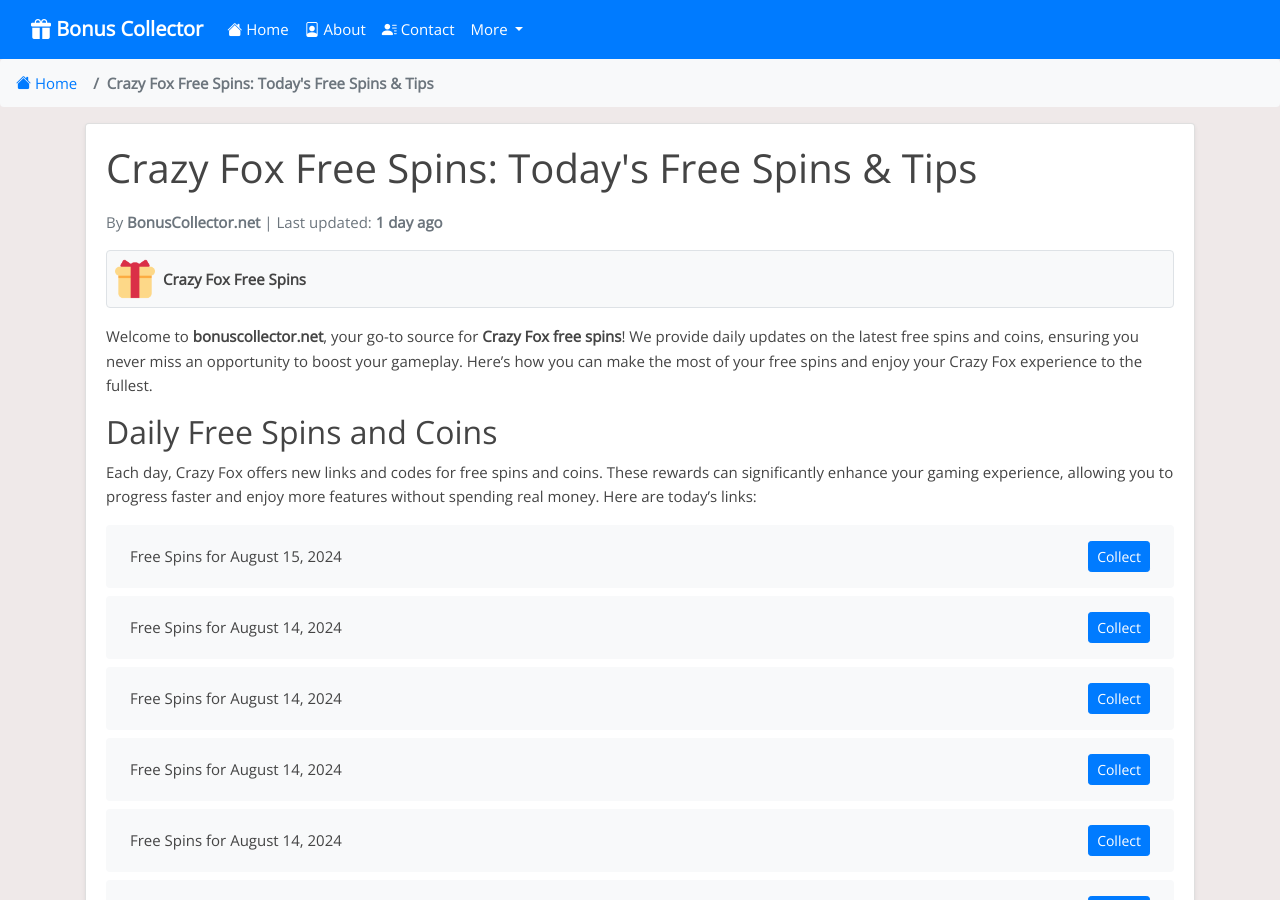
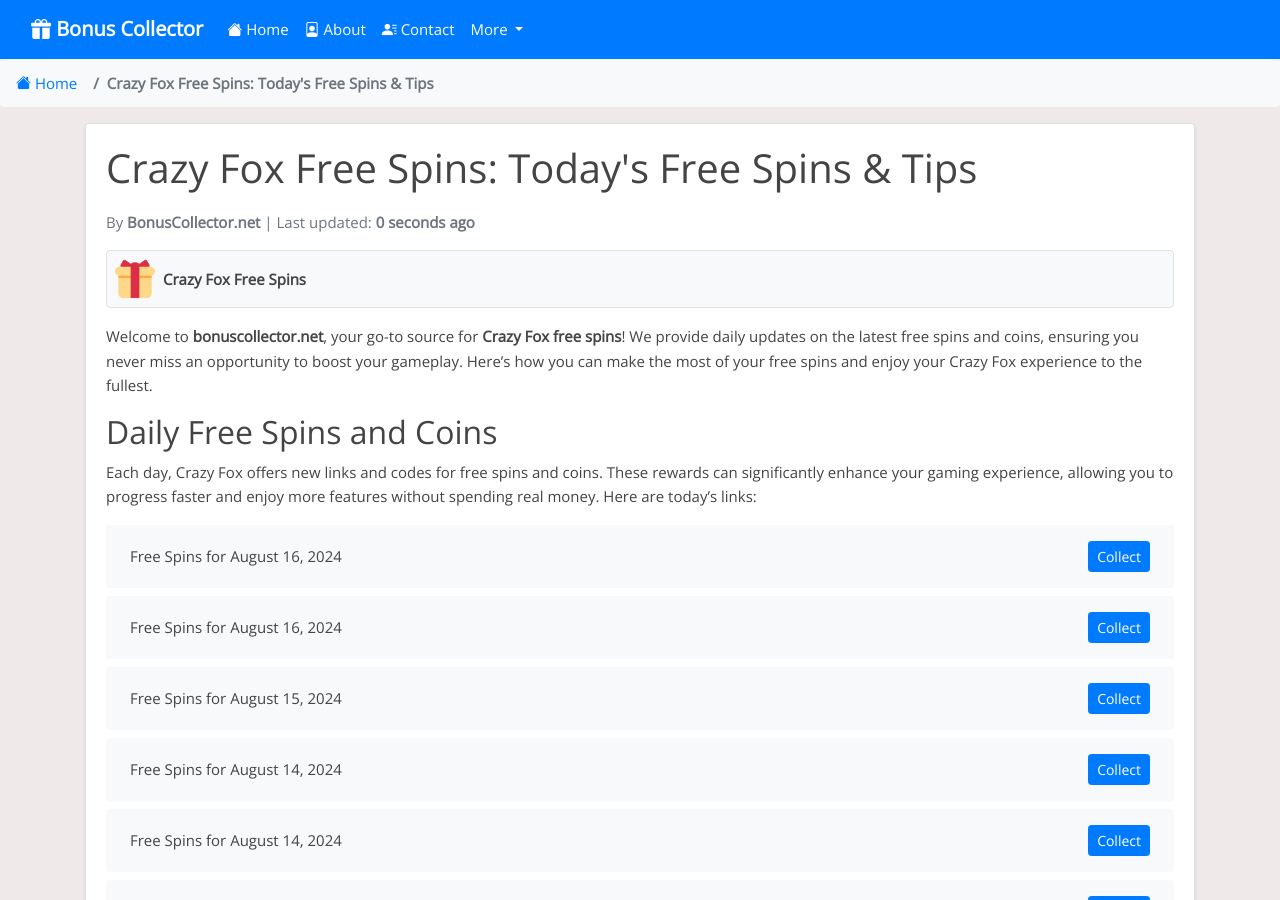
Before and after one commit to Prollad99/bs-net, a Jekyll site: the page built from _posts/2024-07-04-crazy-fox.md, in a window 1280 px wide and 900 px high. Built offline with Jekyll 4.4.1, drawn with Linux system fonts in a browser that asks for light colours; nearby versions of some CDN libraries; comment, search, counter and statistics services are not loaded; some of the changed text lies outside the part shown.

Commit message:
Update crazy-fox reward links and last modified date

```diff
--- a/_data/include_files.yml
+++ b/_data/include_files.yml
@@ -20,7 +20,7 @@
   last_modified: 2024-08-16 03:38:34
 
 crazy-fox.html:
-  last_modified: 2024-08-15 10:12:45
+  last_modified: 2024-08-16 10:45:45
 
 piggy-go.html:
   last_modified: 2024-08-16 06:13:27
--- a/_includes/crazy-fox.html
+++ b/_includes/crazy-fox.html
@@ -1,4 +1,12 @@
 <ul class="list-group mt-3 mb-4">
+  <li class="list-group-item d-flex justify-content-between align-items-center">
+    <span>Free Spins for August 16, 2024</span>
+    <a href="https://rwys.xyz/?code=FfLE" class="btn btn-primary btn-sm">Collect</a>
+  </li>
+  <li class="list-group-item d-flex justify-content-between align-items-center">
+    <span>Free Spins for August 16, 2024</span>
+    <a href="https://rwys.xyz/?code=FlLF" class="btn btn-primary btn-sm">Collect</a>
+  </li>
   <li class="list-group-item d-flex justify-content-between align-items-center">
     <span>Free Spins for August 15, 2024</span>
     <a href="https://rwys.xyz/?code=FcIT" class="btn btn-primary btn-sm">Collect</a>
@@ -391,12 +399,4 @@
     <span>Free Spins for Invalid Date</span>
     <a href="https://rwys.xyz/?code=Fkqu" class="btn btn-primary btn-sm">Collect</a>
   </li>
-  <li class="list-group-item d-flex justify-content-between align-items-center">
-    <span>Free Spins for Invalid Date</span>
-    <a href="https://rwys.xyz/?code=FmsB" class="btn btn-primary btn-sm">Collect</a>
-  </li>
-  <li class="list-group-item d-flex justify-content-between align-items-center">
-    <span>Free Spins for Invalid Date</span>
-    <a href="https://rwys.xyz/?code=Fhny" class="btn btn-primary btn-sm">Collect</a>
-  </li>
 </ul>
```
Also changed, not shown: links-json/crazy-fox.json (+8 -6 lines).
